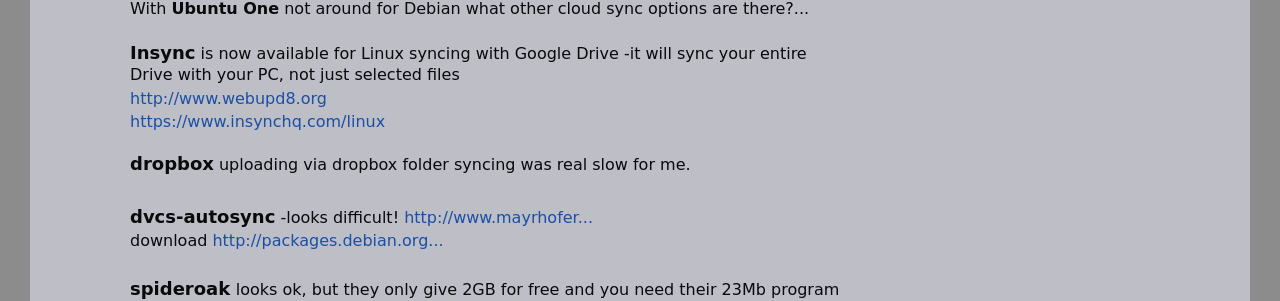
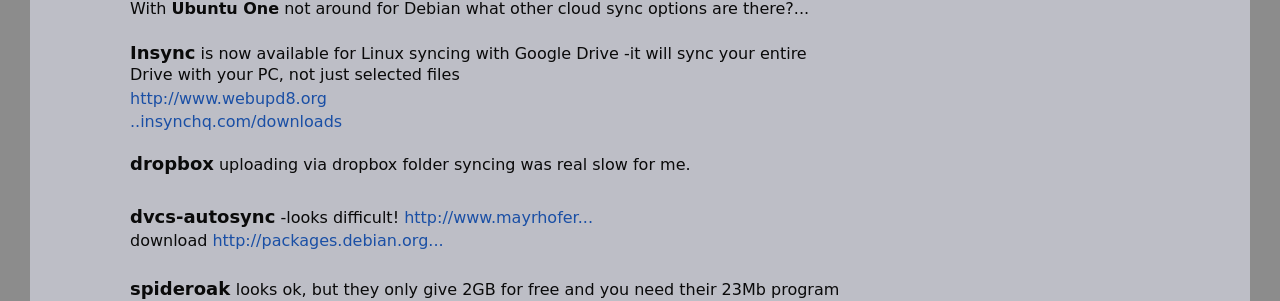
Before and after one commit to dquinton/debian-install, a Jekyll site: the page built from tutorial/14-cloud-syncing.html, in a window 1280 px wide and 900 px high. Shown: the part 305-606 px from the top of the window. Built offline with Jekyll 4.4.1, drawn with Linux system fonts in a browser that asks for light colours.

```diff
--- a/tutorial/14-cloud-syncing.html
+++ b/tutorial/14-cloud-syncing.html
@@ -14,7 +14,7 @@
 </font></div>
 <div dir="ltr"><b><font size="4">Insync</font></b><font size="3"> is now available for Linux syncing with Google Drive -it will sync your entire Drive with your PC, not just selected files&nbsp;</font></div>
 <div dir="ltr"><font size="3"><span style="line-height:27px"><a href="http://www.webupd8.org/2012/08/insync-google-drive-client-for-linux.html" rel="noreferrer">http://www.webupd8.org</a></span></font></div>
-<div dir="ltr"><font size="3"><a href="https://www.insynchq.com/linux" rel="noreferrer">https://www.insynchq.com/linux</a></font></div>
+<div dir="ltr"><font size="3"><a href="https://www.insynchq.com/downloads" rel="noreferrer">..insynchq.com/downloads</a></font></div>
 <div dir="ltr"><font size="3"><br>
 </font></div>
 <div dir="ltr"><b><font size="4">dropbox</font></b><font size="3"> uploading via dropbox folder syncing was real slow for me.</font></div>
```
